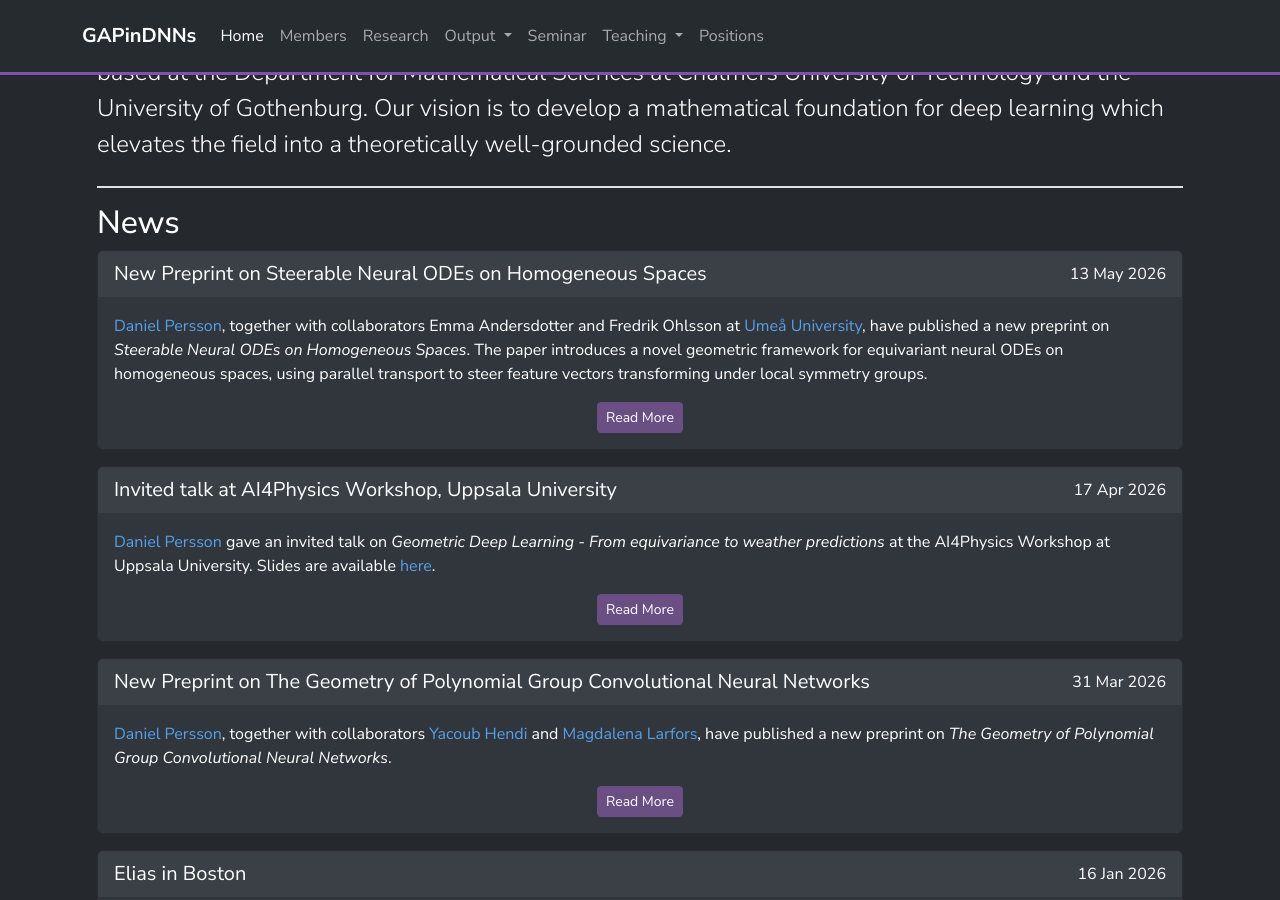
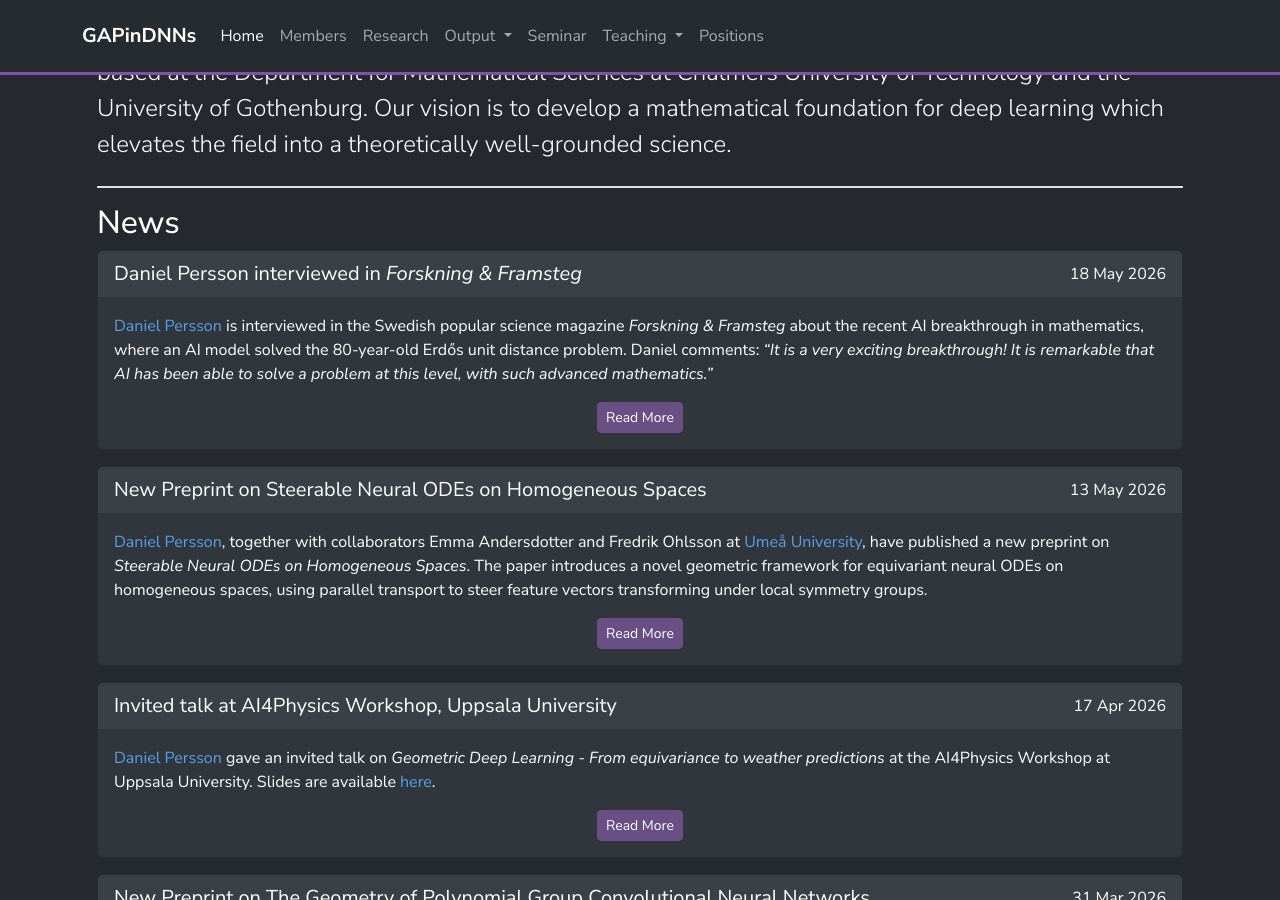
Before and after one commit to GAPinDNNs/gapindnns.github.io, a Jekyll site: the page built from _pages/index.md, in a window 1280 px wide and 900 px high, scrolled down 659 px. Built offline with Jekyll 4.4.1, drawn with Linux system fonts in a browser that asks for light colours; nearby versions of some CDN libraries.

Commit message:
Add news post: Daniel Persson interviewed in Forskning & Framsteg
Co-Authored-By: Claude Sonnet 4.6 <noreply@anthropic.com>

```diff
--- a/_data/news.yml
+++ b/_data/news.yml
@@ -1,3 +1,8 @@
+- date: 2026-05-18
+  headline: "Daniel Persson interviewed in *Forskning & Framsteg*"
+  link: https://fof.se/artikel/darfor-revolutionerar-det-nya-ai-beviset-matematiken/
+  text: |
+    [Daniel Persson](/members/Daniel_Persson) is interviewed in the Swedish popular science magazine *Forskning & Framsteg* about the recent AI breakthrough in mathematics, where an AI model solved the 80-year-old Erdős unit distance problem. Daniel comments: *"It is a very exciting breakthrough! It is remarkable that AI has been able to solve a problem at this level, with such advanced mathematics."*
 - date: 2026-05-13
   headline: "New Preprint on Steerable Neural ODEs on Homogeneous Spaces"
   link: https://arxiv.org/abs/2605.11133
```
